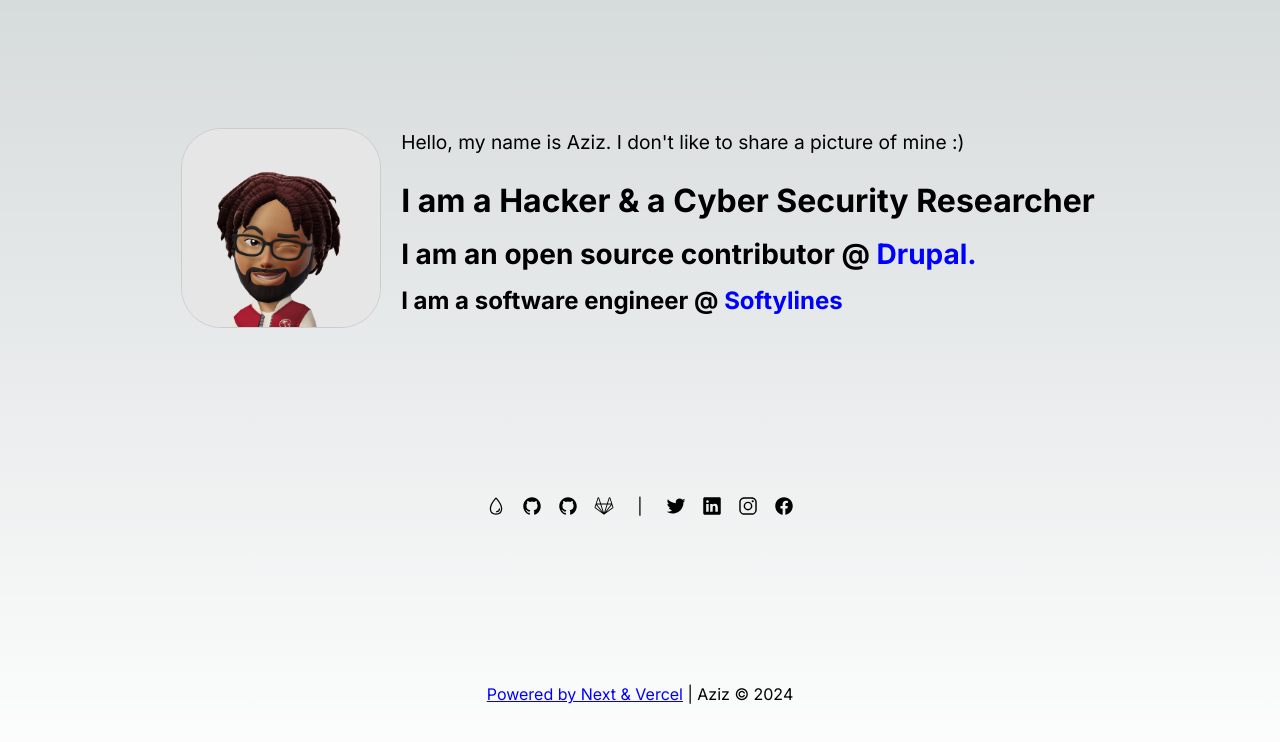
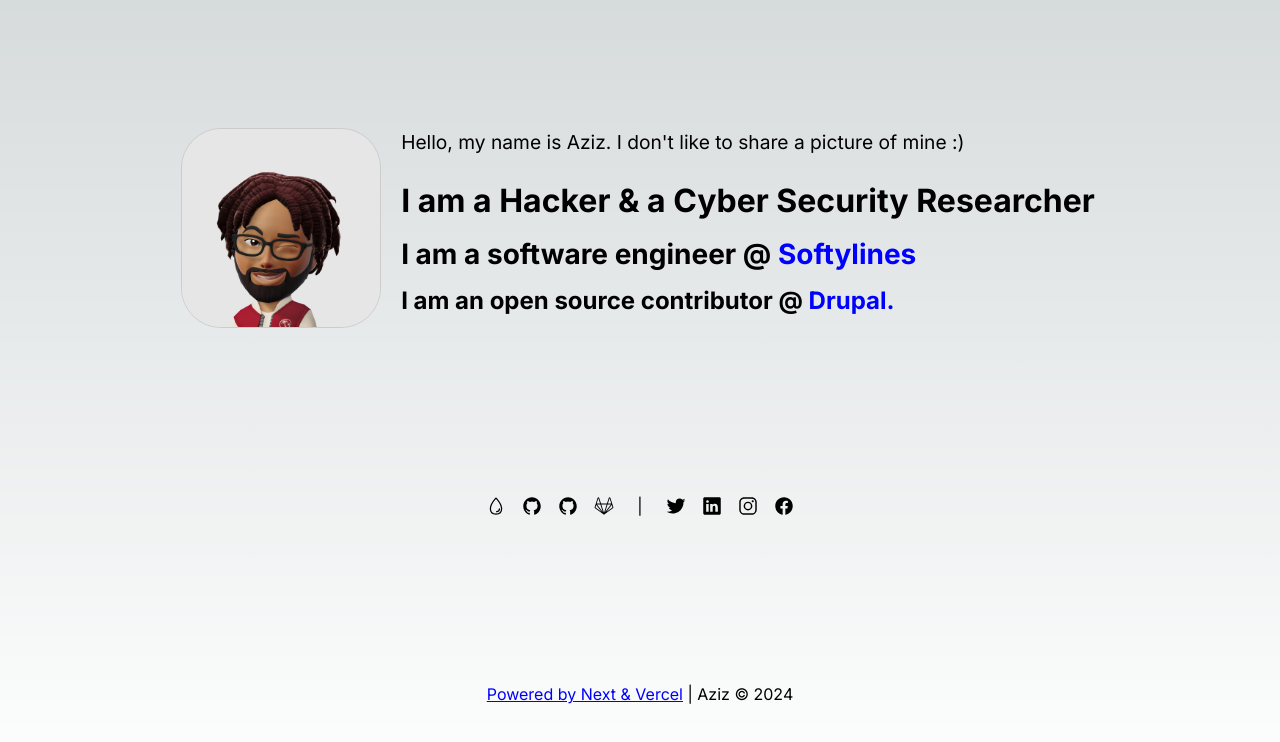
Before and after one commit to 3zeyez/portfolio, a Next.js app: page / in a window 1280 px wide. Shown: the top 742 px of the page. Built offline with nearby package versions, Linux system fonts and the light colour scheme.

Commit message:
change: switch importance of roles

```diff
--- a/src/app/page.tsx
+++ b/src/app/page.tsx
@@ -17,8 +17,8 @@ export default function page() {
         <div>
           <p className={styles.intro}>Hello, my name is Aziz. I don&apos;t like to share a picture of mine :)</p>
           <h1 className={`${styles.headline} ${styles.headline__1}`}>I am a <strong>Hacker</strong> & a <strong>Cyber Security Researcher</strong></h1>
-          <h2 className={`${styles.headline} ${styles.headline__2}`}>I am an open source contributor @&nbsp;<a href="https://drupal.org">Drupal.</a> </h2>
-          <h3 className={`${styles.headline} ${styles.headline__3}`}>I am a software engineer @&nbsp;<a href="https://softylines.com">Softylines</a></h3>
+          <h2 className={`${styles.headline} ${styles.headline__2}`}>I am a software engineer @&nbsp;<a href="https://softylines.com">Softylines</a></h2>
+          <h3 className={`${styles.headline} ${styles.headline__3}`}>I am an open source contributor @&nbsp;<a href="https://drupal.org">Drupal.</a></h3>
         </div>
       </div>
       <ul className={styles.socialLinks}>
```
